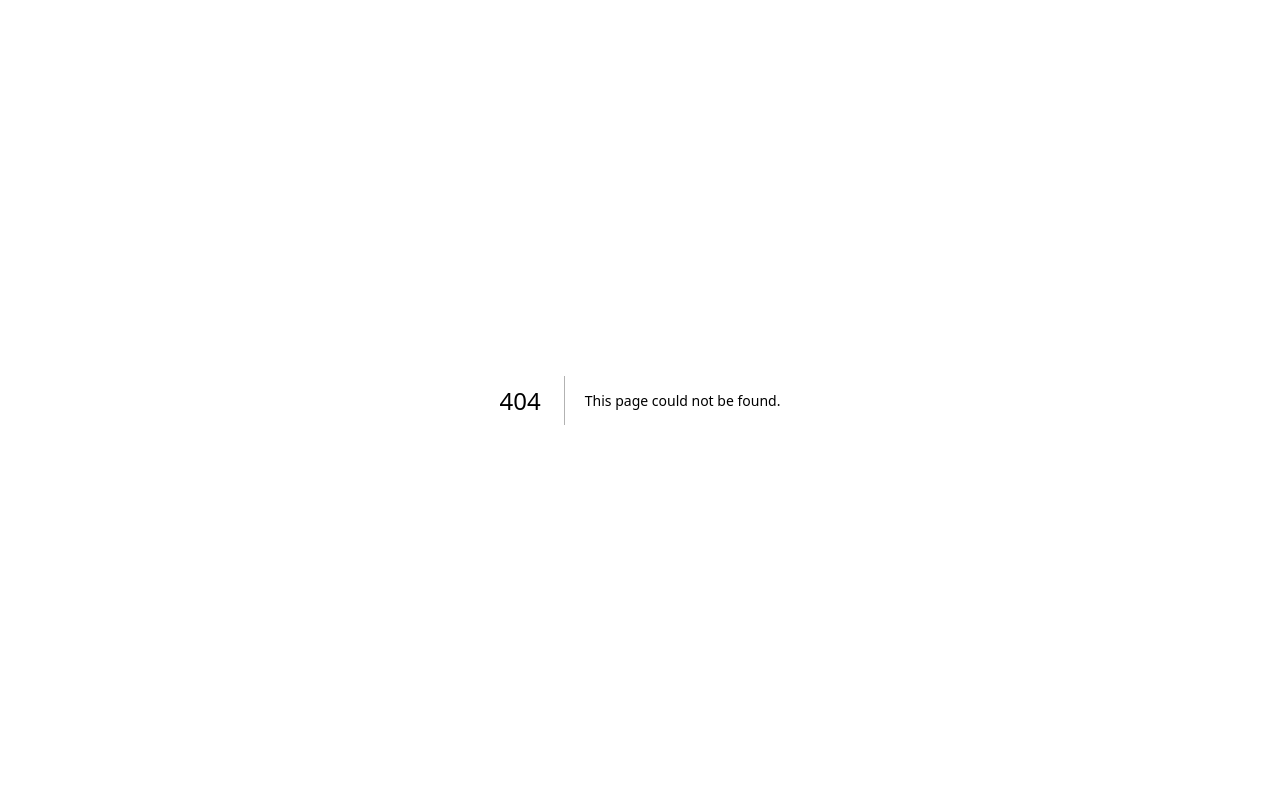
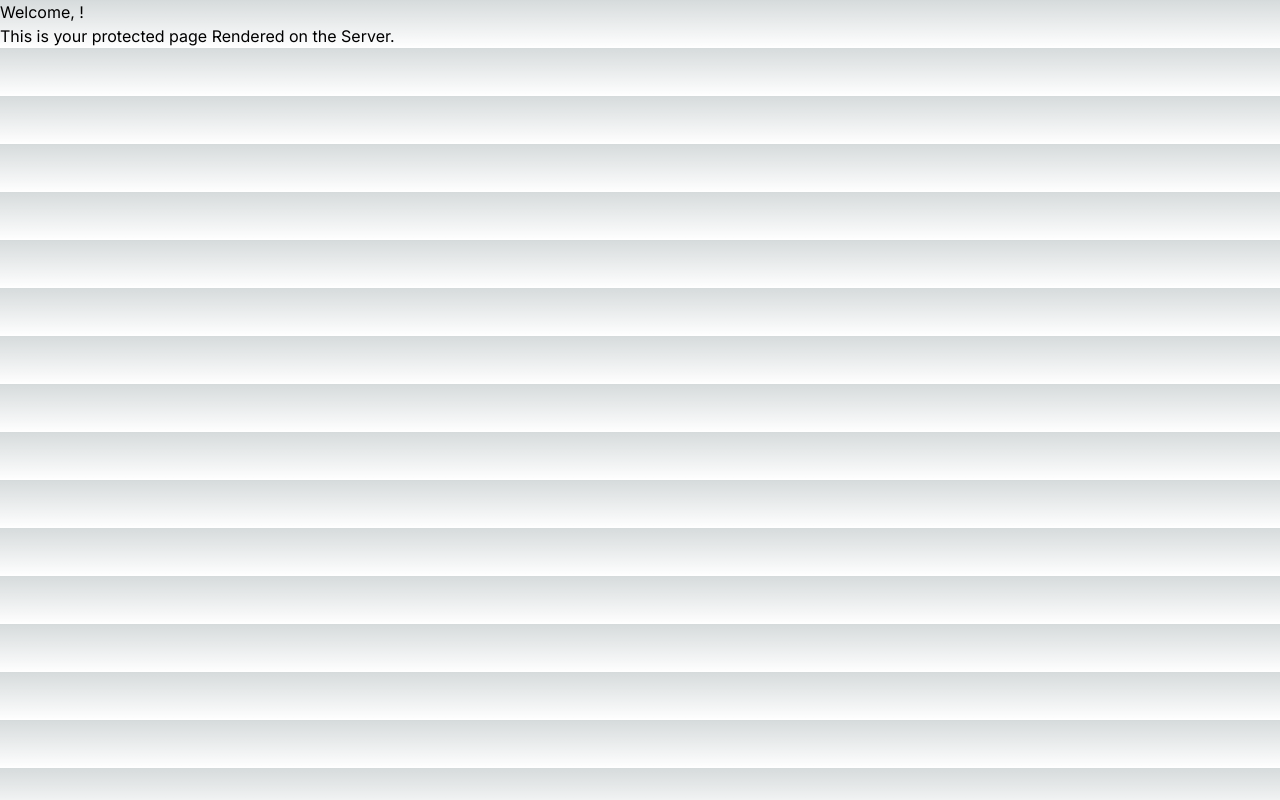
Before and after one commit to SkyHustle/next-clerk-playground, a Next.js app: page /protected-server in a window 1280 px wide. Before the commit this address had no page. Built offline with nearby package versions, Linux system fonts and the light colour scheme; no server answers.

Commit message:
Protected route rendered on the server

```diff
--- a/src/app/protected-client/page.tsx
+++ b/src/app/protected-client/page.tsx
@@ -3,16 +3,18 @@
 import { useUser } from "@clerk/nextjs";
 
 export default function ClientSideRenderExample() {
+    // can only use Clerk Hooks on the client
     const { isLoaded, isSignedIn, user } = useUser();
 
     if (!isLoaded || !isSignedIn) {
+        // redirect to sign in page
         return null;
     }
 
     return (
         <div>
             <h1>Welcome, {user.firstName}!</h1>
-            <p>This is your protected page on the client.</p>
+            <p>This is your protected page Rendered on the client.</p>
             {/* Other user-specific JSX components/data can be added here */}
         </div>
     );
--- /dev/null
+++ b/src/app/protected-server/page.tsx
@@ -0,0 +1,22 @@
+import { auth, currentUser } from "@clerk/nextjs";
+
+export default async function ServerSideRenderExample() {
+    // Get the userId from auth() -- if null, the user is not logged in
+    const { userId } = auth();
+
+    if (userId) {
+        // Query DB for user specific information or display assets only to logged in users
+    }
+
+    // Get the User object when you need access to the user's information
+    const user = await currentUser();
+
+    // Use `user` to render user details or create UI elements
+    return (
+        <div>
+            <h1>Welcome, {user?.firstName}!</h1>
+            <p>This is your protected page Rendered on the Server.</p>
+            {/* Other user-specific JSX components/data can be added here */}
+        </div>
+    );
+}
```
